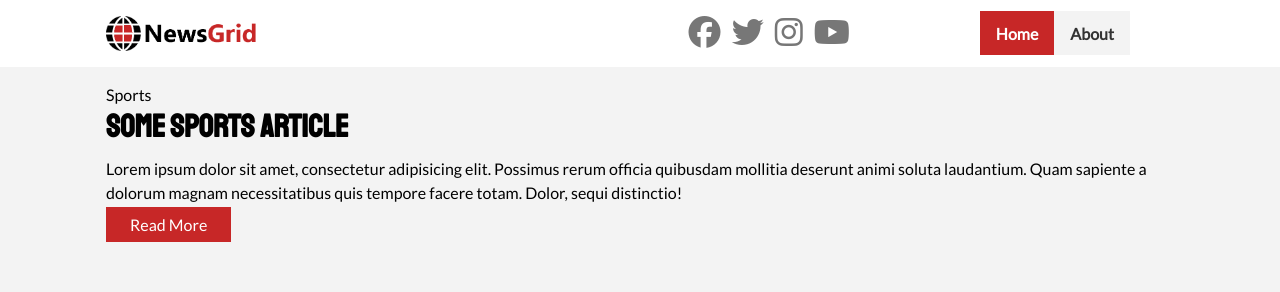
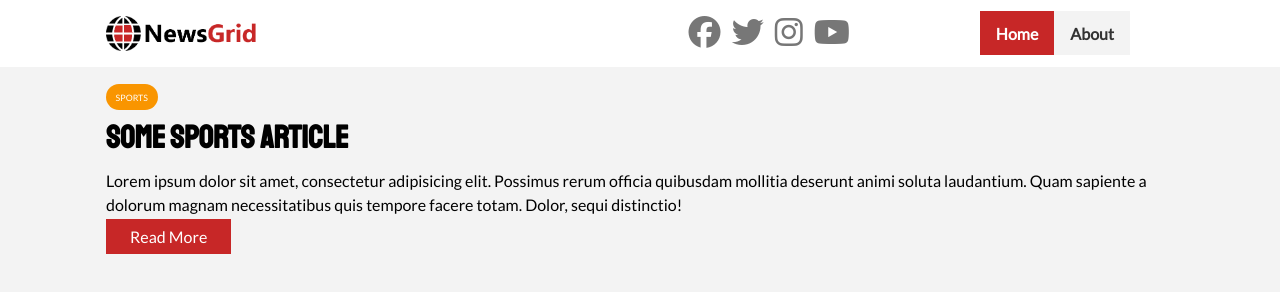
Before and after one commit to yumcoding/Project3_NewsGrid, a plain HTML site: page index.html in a window 1280 px wide. Drawn offline with Linux system fonts and the light colour scheme.

Commit message:
add category utilities

```diff
--- a/css/style.css
+++ b/css/style.css
@@ -50,6 +50,28 @@ h6 {
   font-family: "Staatliches", cursive;
   margin-bottom: 0.55rem;
   line-height: 1.3;
+}
+
+.category {
+  display: inline-block;
+  color: #fff;
+  font-size: 0.55rem;
+  text-transform: uppercase;
+  padding: 0.4rem 0.6rem;
+  border-radius: 15px;
+  margin-bottom: 0.5rem;
+}
+
+.category.category-sports {
+  background-color: var(--sports-color);
+}
+
+.category.category-ent {
+  background-color: var(--ent-color);
+}
+
+.category.category-tech {
+  background-color: var(--tech-color);
 }
 
 .container {
```
